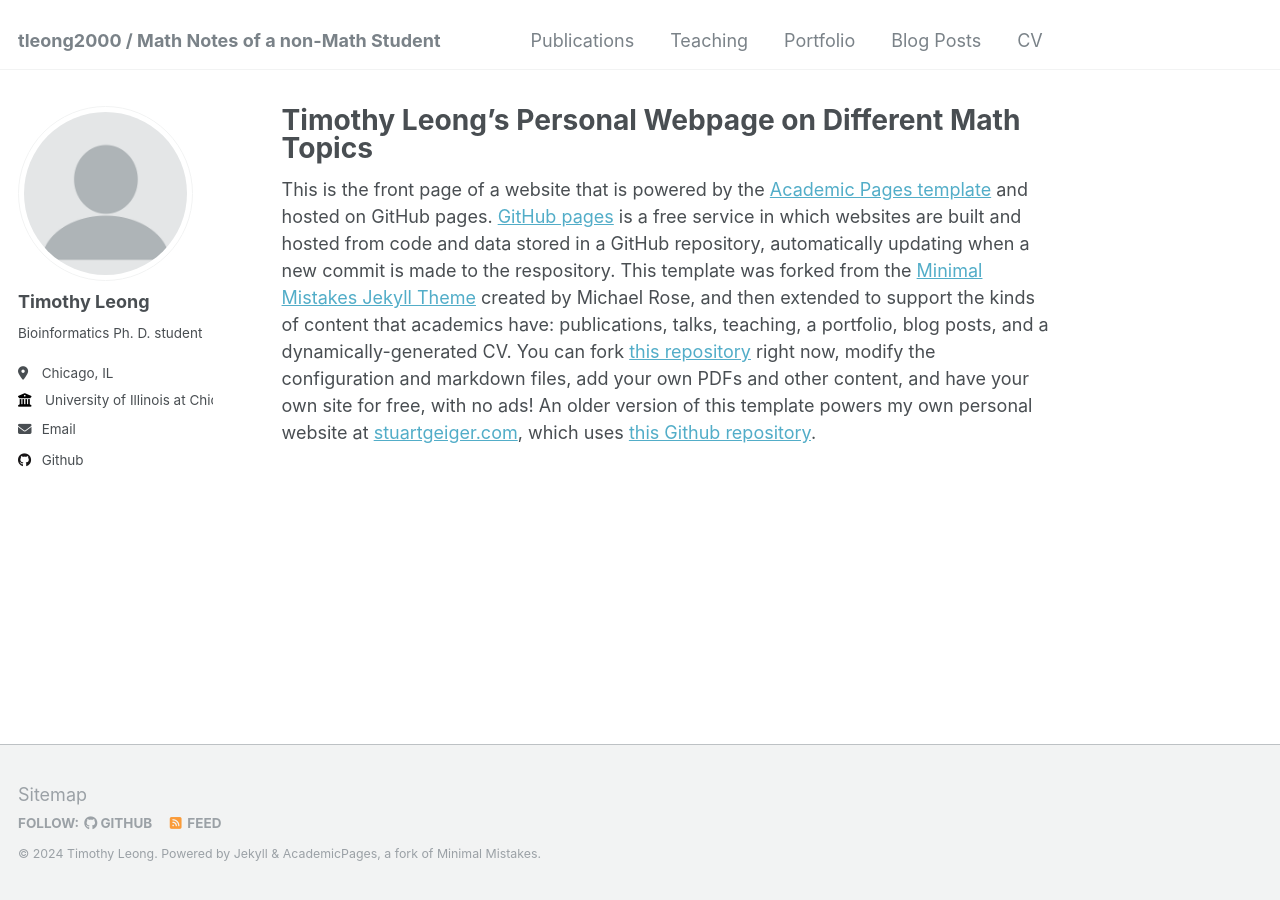
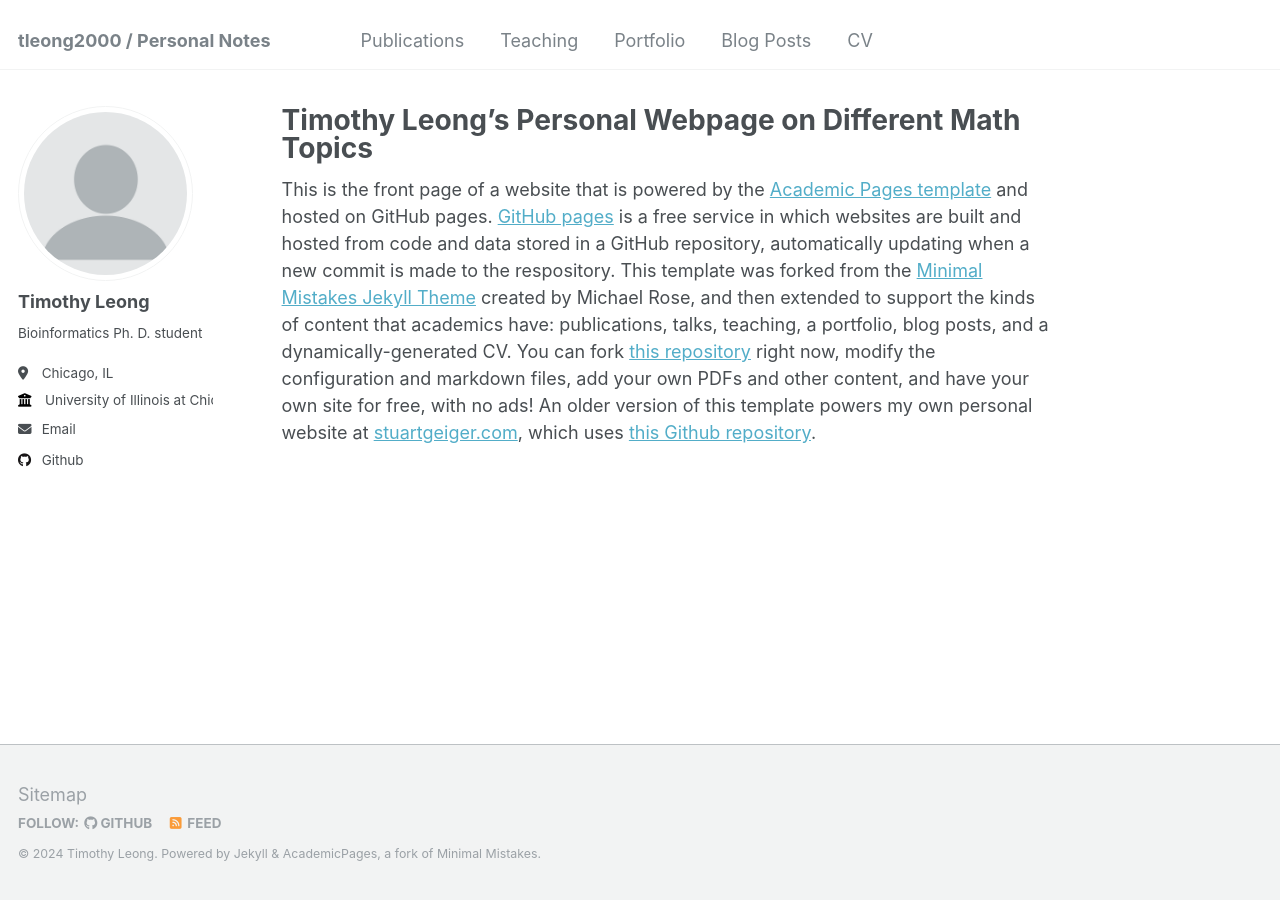
Before and after one commit to TLeong2000/tleong2000.github.io, a Jekyll site: the page built from _pages/about.md, in a window 1280 px wide. Built offline with Jekyll 4.4.1, drawn with Linux system fonts in a browser that asks for light colours.

Commit message:
Update _config.yml

```diff
--- a/_config.yml
+++ b/_config.yml
@@ -8,10 +8,10 @@
 
 # Basic Site Settings
 locale                   : "en-US"
-title                    : "tleong2000 / Math Notes of a non-Math Student"
+title                    : "tleong2000 / Personal Notes"
 title_separator          : "-"
 name                     : &name "Timothy Leong"
-description              : &description "A site where I contain some special notes I have on math topics"
+description              : &description "A site for my notes, publications, and other academia-related topics."
 url                      : https://tleong2000.github.io # the base hostname & protocol for your site e.g. "https://mmistake.github.io"
 baseurl                  : "" # the subpath of your site, e.g. "/blog"
 repository               : "tleong2000/tleong2000.github.io"
```
